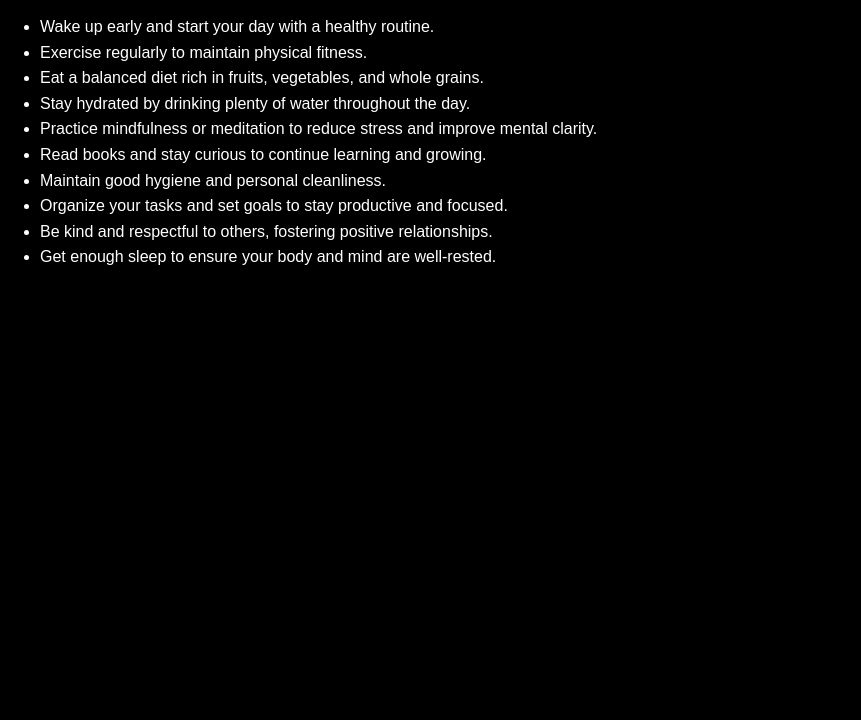
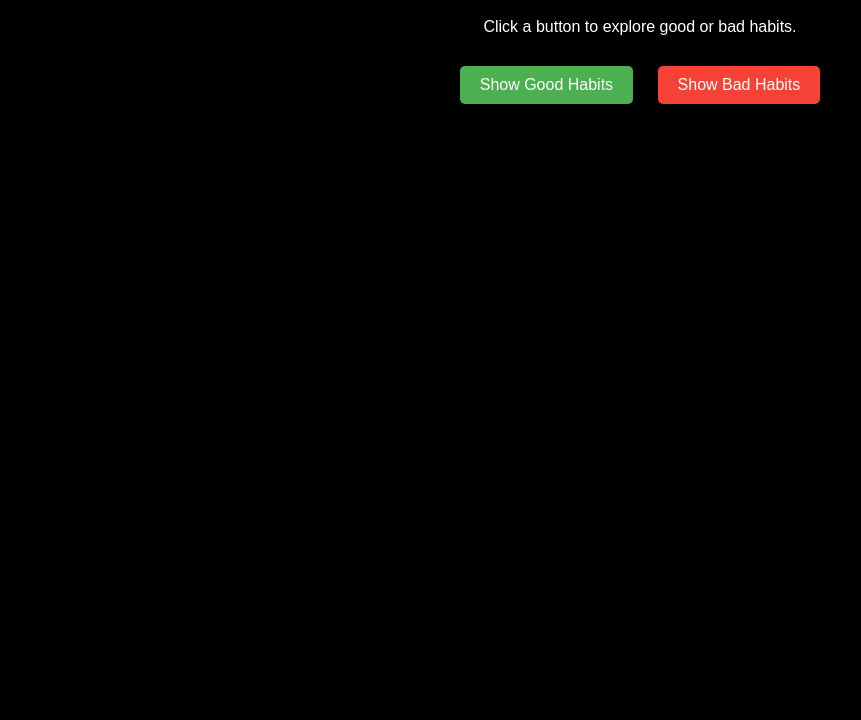
Before and after one commit to kavinajay/web, a plain HTML site: page index.html in a window 1280 px wide. Shown: the part 80-800 px from the top of the page, without its empty margins (0-861 px from the left). Drawn offline with Linux system fonts and the light colour scheme.

Commit message:
Describe your change, e.g., Updated index.html with interactive features

```diff
--- a/index.html
+++ b/index.html
@@ -1,7 +1,7 @@
 <!DOCTYPE html>
 <html>
 <head>
-    <title>first</title>
+    <title>Habits Page</title>
     <style>
         body {
             background-color: black;
@@ -9,6 +9,7 @@
             line-height: 1.6;
             margin: 20px;
             color: white;
+            text-align: center;
         }
         h1 {
             color: #4CAF50;
@@ -16,11 +17,39 @@
         ul {
             list-style-type: disc;
             padding-left: 20px;
+            text-align: left;
+            margin: 0 auto;
+            display: inline-block;
+        }
+        button {
+            margin: 10px;
+            padding: 10px 20px;
+            font-size: 16px;
+            cursor: pointer;
+            border: none;
+            border-radius: 5px;
+        }
+        .good-btn {
+            background-color: #4CAF50;
+            color: white;
+        }
+        .bad-btn {
+            background-color: #f44336;
+            color: white;
         }
     </style>
 </head>
 <body>
-    <h1>10 Good Habits</h1>
+    <h1>Welcome!</h1>
+    <p>Click a button to explore good or bad habits.</p>
+    <button class="good-btn" onclick="showGoodHabits()">Show Good Habits</button>
+    <button class="bad-btn" onclick="showBadHabits()">Show Bad Habits</button>
+    <div id="content"></div>
+
+    <script>
+        function showGoodHabits() {
+            document.getElementById("content").innerHTML = `
+                <h2>Good Habits</h2>
                 <ul>
                     <li>Wake up early and start your day with a healthy routine.</li>
                     <li>Exercise regularly to maintain physical fitness.</li>
@@ -32,6 +61,25 @@
                     <li>Organize your tasks and set goals to stay productive and focused.</li>
                     <li>Be kind and respectful to others, fostering positive relationships.</li>
                     <li>Get enough sleep to ensure your body and mind are well-rested.</li>
-    </ul>
+                </ul>`;
+        }
+
+        function showBadHabits() {
+            document.getElementById("content").innerHTML = `
+                <h2>Bad Habits</h2>
+                <ul>
+                    <li>Procrastinating important tasks.</li>
+                    <li>Skipping meals or eating unhealthy junk food.</li>
+                    <li>Staying up late and not getting enough sleep.</li>
+                    <li>Spending excessive time on social media.</li>
+                    <li>Overthinking and stressing about things out of your control.</li>
+                    <li>Being unkind or disrespectful to others.</li>
+                    <li>Not exercising or staying physically active.</li>
+                    <li>Ignoring personal hygiene and cleanliness.</li>
+                    <li>Poor time management and lack of organization.</li>
+                    <li>Overindulging in unhealthy habits like smoking or drinking.</li>
+                </ul>`;
+        }
+    </script>
 </body>
 </html>
```
Lines whose indentation alone changed are shown as unchanged.
